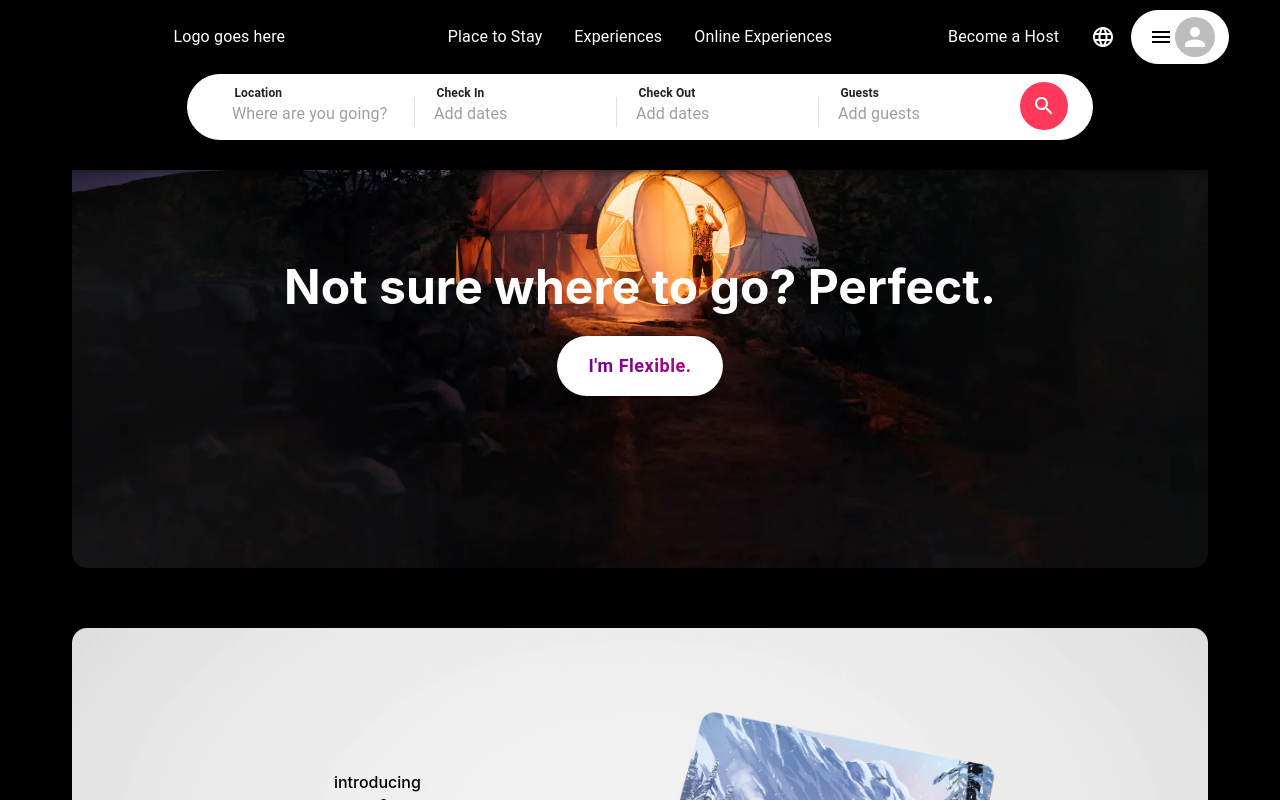
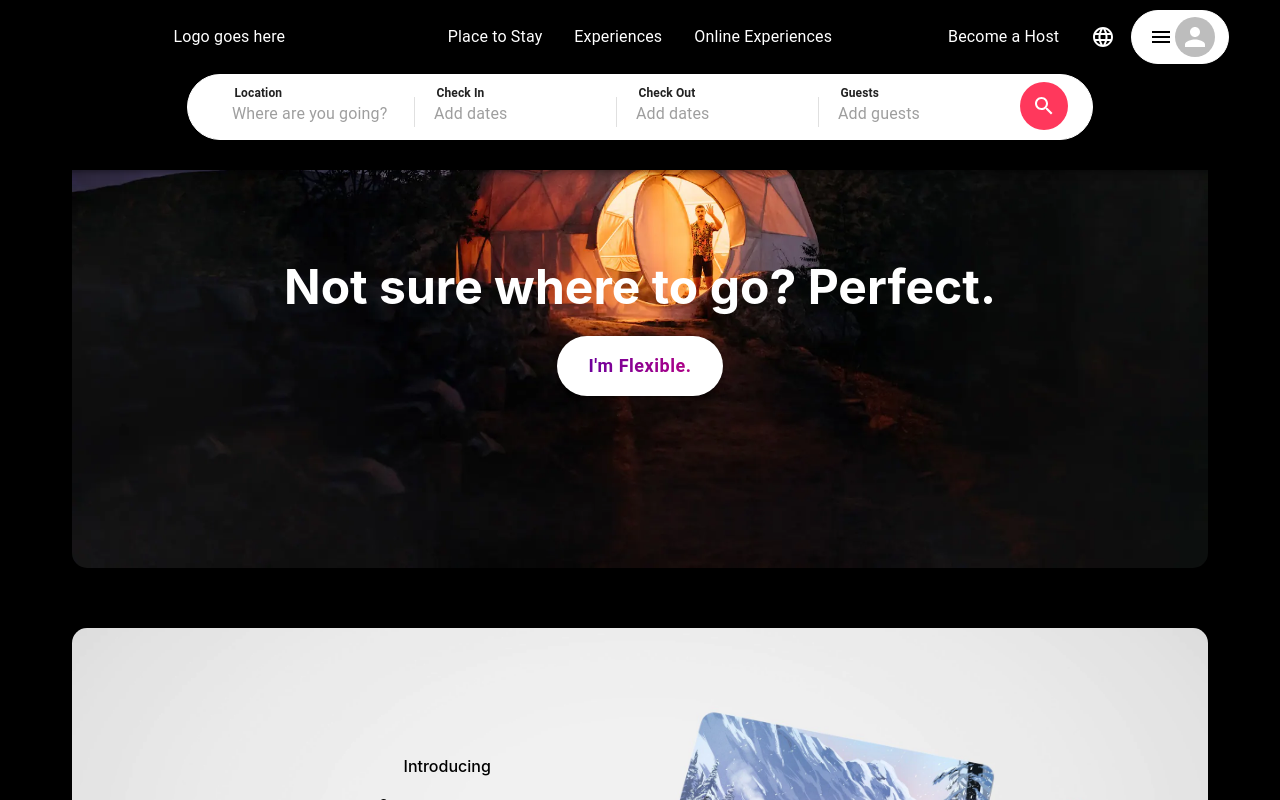
Before and after one commit to Mykolb/callexperts-challenge, a React (Create React App) app in the folder applicant_coding_challenge/challenge_1/: page / in a window 1280 px wide. Shown: the top 800 px of the page. Built offline with nearby package versions, Linux system fonts and the light colour scheme.

Commit message:
finishing up

```diff
--- a/applicant_coding_challenge/challenge_1/src/components/landing/LandingPage.js
+++ b/applicant_coding_challenge/challenge_1/src/components/landing/LandingPage.js
@@ -48,7 +48,7 @@ const LandingPage = () => {
         <Container id="gift-card-inner-container">
           <img src={GiftCardImg} alt="" id="gift-card-img" />
           <Box id="test1">
-            <h2 id="gift-card-header1">introducing</h2>
+            <h2 id="gift-card-header1">Introducing</h2>
             <h2 id="gift-card-header2">
               Airbnb {"\n"} gift cards {"\n"}
               <Button variant="contained" id="shop-btn">
--- a/applicant_coding_challenge/challenge_1/src/styles/LandingPage.css
+++ b/applicant_coding_challenge/challenge_1/src/styles/LandingPage.css
@@ -97,7 +97,7 @@
   top: 20%;
   margin-left: 28%;
   font-weight: 500;
-  transform: translate(-10%, 80%);
+  transform: translate(20%, 80%);
 }
 
 #gift-card-header2 {
@@ -203,15 +203,11 @@
   margin: 2%;
 }
 
-#hosting-img-container {
+#hosting-img-container, #hosting-img-inner-container {
   position: relative;
-  width: 1600px;
+  max-width: 100%;
+  width: fit-content;
   margin: 0 auto;
-}
-
-#hosting-img-inner-container {
-  position: relative;
-  width: 1600px;
 }
 
 #hosting-img {
@@ -219,6 +215,7 @@
   max-width: 100%;
   border-radius: 15px;
   position: relative;
+
 }
 
 #hosting-header {
@@ -273,7 +270,7 @@
 
 
 /* smaller desktop */
-@media (min-width: 992px) and (max-width: 1800px) {
+@media (min-width: 992px) and (max-width: 1500px) {
 
   div#nav-container3 > .menu-links-3:nth-of-type(1) {
     margin-left: 60px;
@@ -281,7 +278,8 @@
 
 #gift-card-header1 {
   font-size: 16px;
-  transform: translate(-80%, 80%);
+  transform: translate(0, 80%);
+  bottom: 100%;
 }
 
 #gift-card-header2 {
@@ -320,11 +318,6 @@
     margin: 1%;
   }
 
-  #hosting-img-container, #hosting-img-inner-container {
-    max-width: 100%;
-    width: fit-content;
-  }
-
   #hosting-header {
     font-size: 43px;
   }
@@ -339,7 +332,7 @@
 /* mobile styles  */
 @media (max-width: 480px) {
   #content {
-    background-image: linear-gradient(#000000 23.5%, #ffffff 23.5%);
+    background-image: linear-gradient(#000000 23%, #ffffff 23%);
   }
 
   #main-header {
@@ -354,6 +347,11 @@
   #top-container, #top-inner-container {
     padding-left: 0;
     padding-right: 0;
+  }
+
+  #tent-img {
+    object-fit: cover;
+    height: 500px;
   }
 
   #gift-card-inner-container,
--- a/applicant_coding_challenge/challenge_1/src/styles/SearchBar.css
+++ b/applicant_coding_challenge/challenge_1/src/styles/SearchBar.css
@@ -72,7 +72,7 @@ label#mui-4-label {
     }
     /* //where are you going label */
     .MuiInput-root.MuiInput-underline.MuiInputBase-root.MuiInputBase-colorPrimary.Mui-disabled.MuiInputBase-formControl.MuiInputBase-multiline {
-        margin: unset;
+        margin: 5px 0 0 0;
     }
 
     label#mui-1-label {
@@ -83,9 +83,10 @@ label#mui-4-label {
         display: flex;
         justify-content: flex-start;
         position:absolute;
-        bottom: 20px;
+        bottom: 30px;
         background-color: unset;
         color: #FF385C;
-        margin-left: 6%;
+        margin-left: .5%;
+        padding: unset;
     }
 }
```
